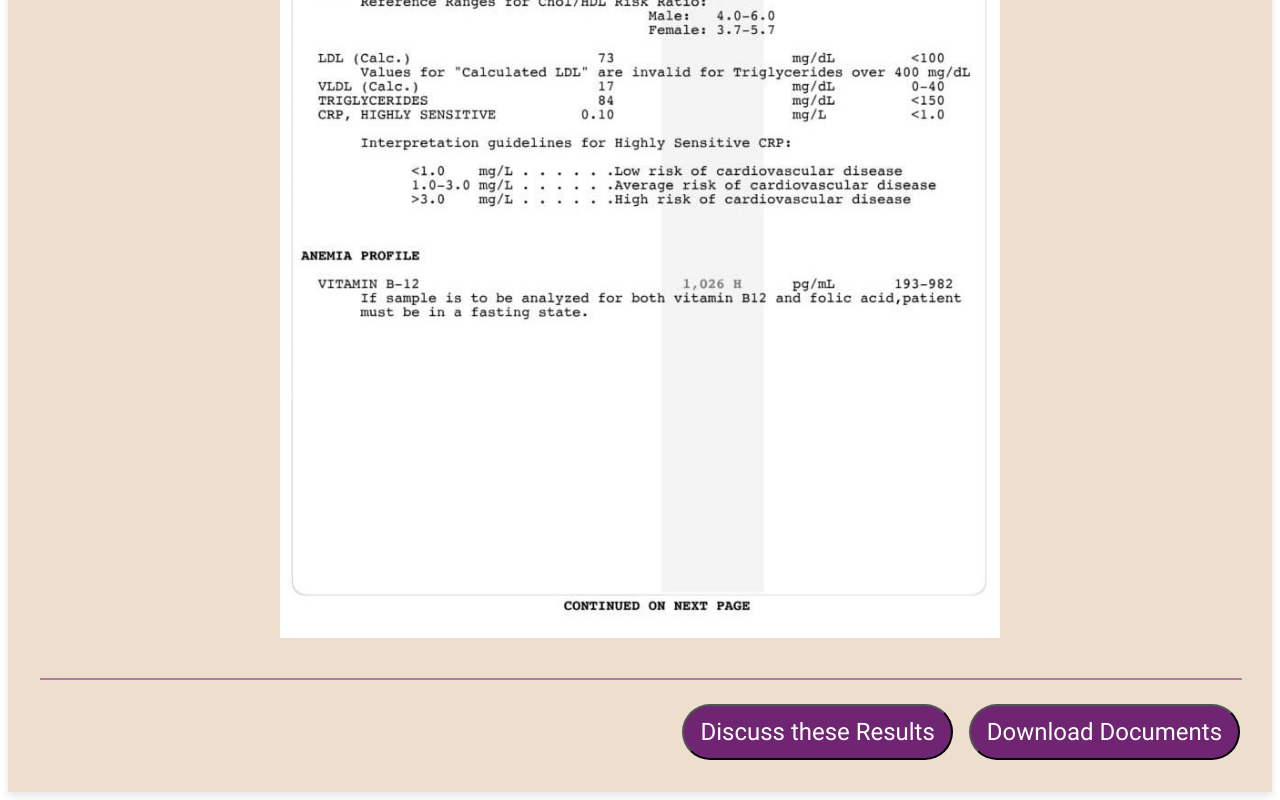
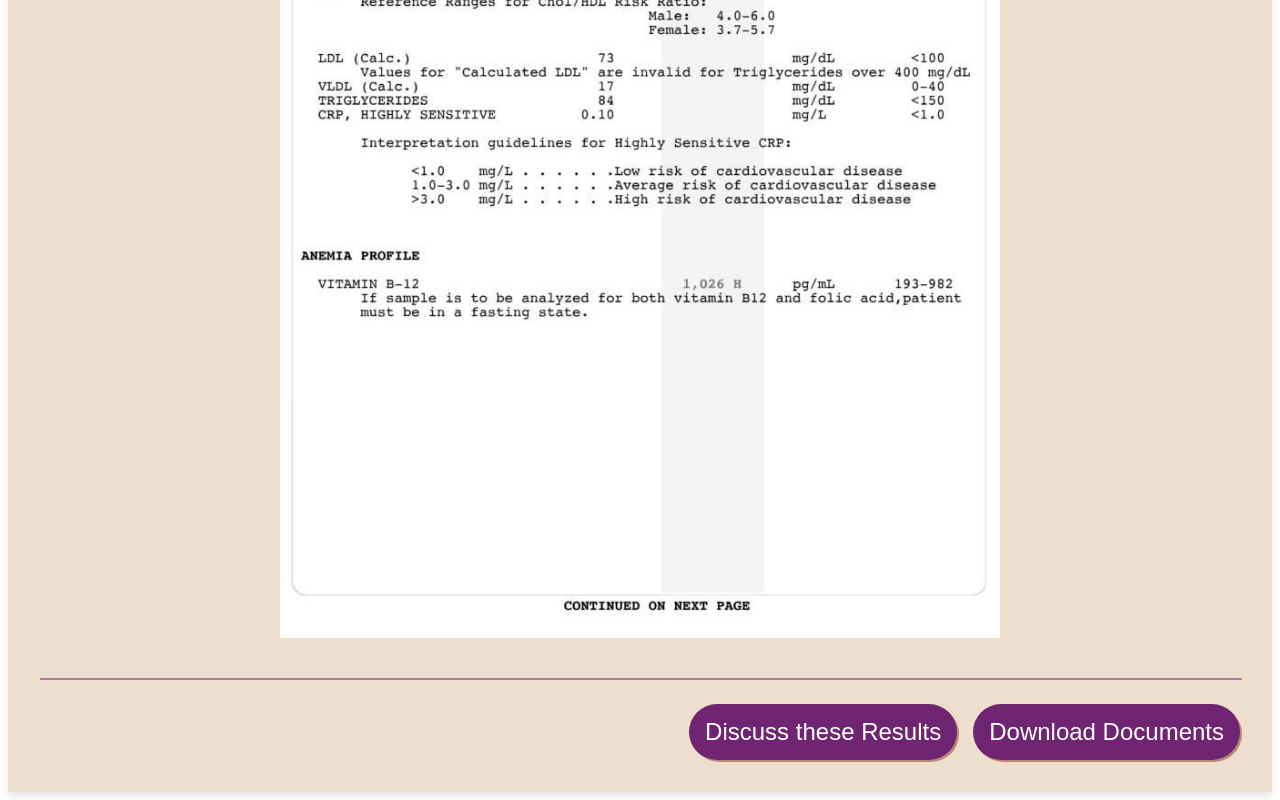
Before and after one commit to m-capone1/OneHealth, a React (Vite) app in the folder client/: page / in a window 1280 px wide. Shown: the part 387-1187 px from the top of the page. Built offline with nearby package versions, Linux system fonts and the light colour scheme; no server answers.

Commit message:
add more styling and popup div function

```diff
--- a/client/src/App.scss
+++ b/client/src/App.scss
@@ -4,7 +4,3 @@
 
 // @include font-faces;
 // @include global-styles;
-
- body {
-    font-family: 'Roboto-Regular', sans-serif;
- }
--- a/client/src/pages/RecordDetailsPage/RecordDetailsPage.jsx
+++ b/client/src/pages/RecordDetailsPage/RecordDetailsPage.jsx
@@ -11,7 +11,7 @@ export default function RecordDetailsPage() {
     const [isCotnent, setIsContent] = useState(false);
 
     const openAIUrl = "http://localhost:8080/generate-content";
-    let prompt = "Explain to an average person what a cholesterol result of 145 means for someones health."
+    let prompt = "Explain to an average person what a cholesterol result of 145 means for someone's health."
 
     useEffect(()=> {
         const fetchContent = async() => {
@@ -21,7 +21,6 @@ export default function RecordDetailsPage() {
 
             if(response){
                 setContent(response.data);
-                console.log(response.data);
             }
         }
         fetchContent();
--- a/client/src/pages/RecordDetailsPage/RecordDetailsPage.scss
+++ b/client/src/pages/RecordDetailsPage/RecordDetailsPage.scss
@@ -120,11 +120,14 @@
     &__button {
         height: 3.5rem;
         font-size: 1.5rem;
+        border: none;
         border-radius: 3rem;
-        font-family: 'Roboto-Regular', sans-serif;
+        // font-family: 'Roboto-Regular', sans-serif;
         background-color: $finn;
+        box-shadow: 2px 2px rgba($umber, 0.5);
         color: $white;
         padding: 0 1rem;
+        cursor: pointer;
     }
 }
 
```
